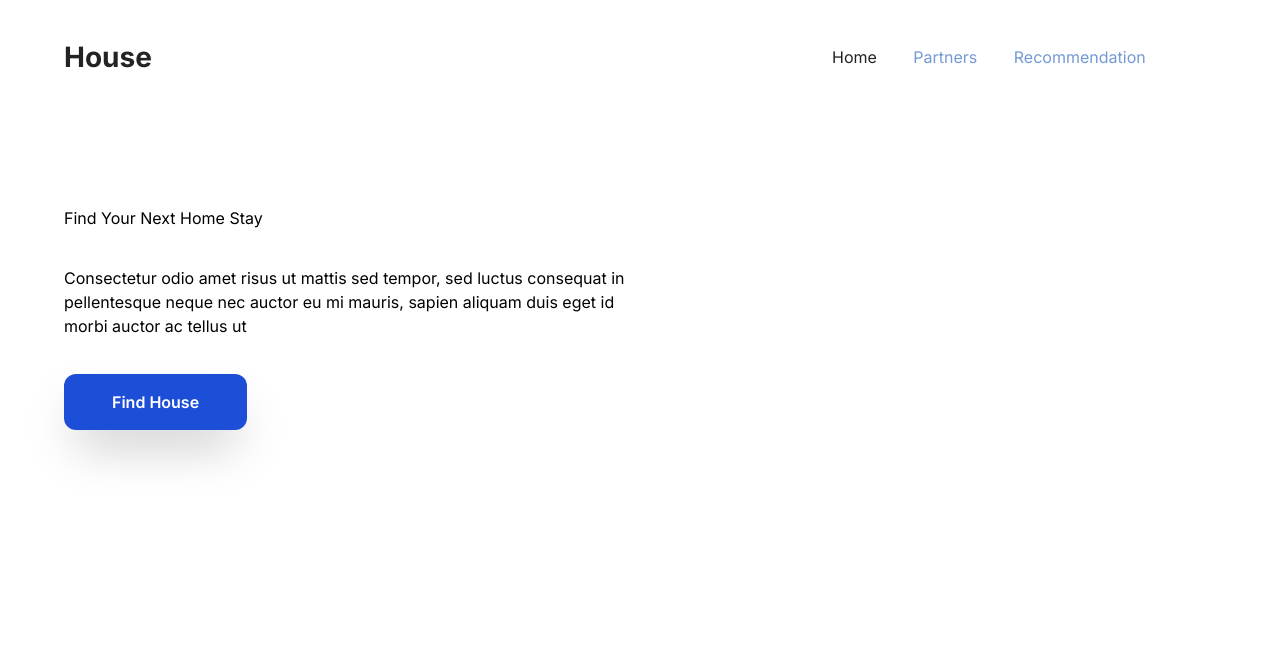
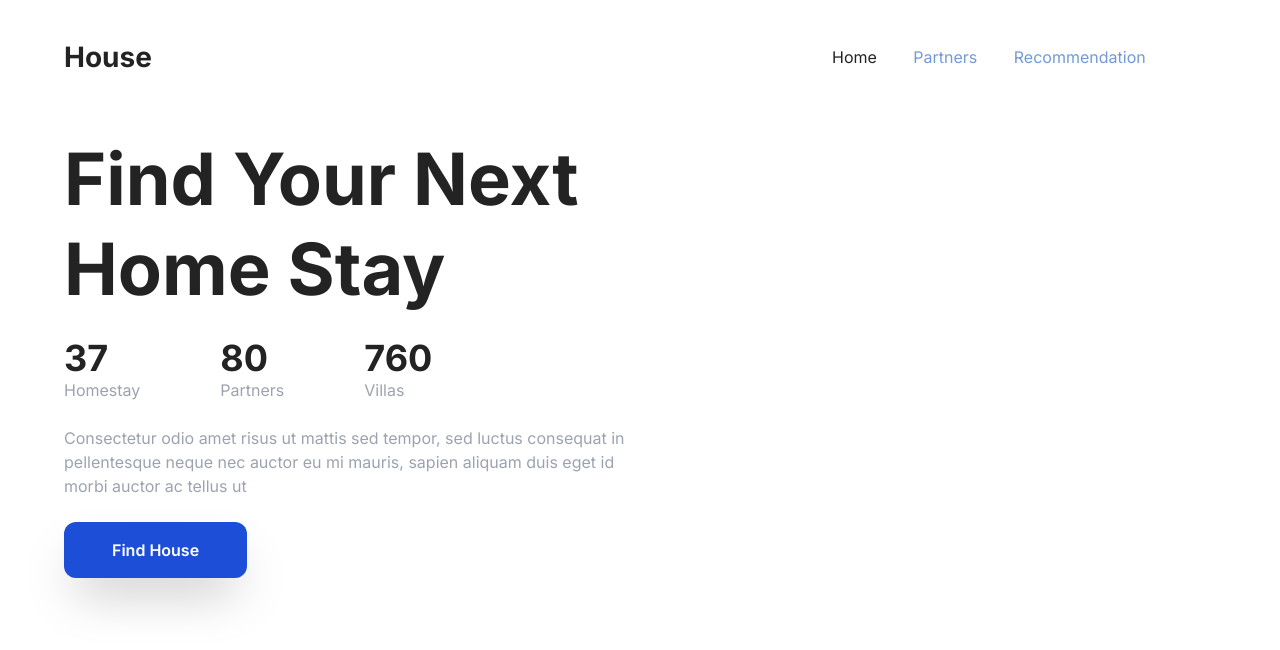
Before and after one commit to asrafilll/houserealestate, a website built with Vite: page index.html in a window 1280 px wide. Built offline with nearby package versions, Linux system fonts and the light colour scheme.

Commit message:
hero section half done

```diff
--- a/index.html
+++ b/index.html
@@ -16,7 +16,7 @@
 
   <body class=" max-w-6xl mx-auto font-inter">
     <nav class="mt-9 flex items-center">
-      <div class="text-3xl text-gray-850 font-bold w-2/3">House</div>
+      <div class="text-3.5xl text-gray-850 font-bold w-2/3">House</div>
       <div class="w-1/3 space-x-8 text-blue-450">
         <a href="index.html" class="text-gray-850">Home</a>
         <a href="#" class="">Partners</a>
@@ -26,10 +26,23 @@
 
     <main>
       <section id="hero">
-        <div class="w-1/2 mt-32 space-y-9">
-            <h1 class="text-7xl">Find Your Next Home Stay</h1>
-            <div></div>
-            <p>Consectetur odio amet risus ut mattis sed tempor, sed luctus consequat in pellentesque neque nec auctor eu mi mauris, sapien aliquam duis eget id morbi auctor ac tellus ut</p>
+        <div class="w-1/2 mt-14 space-y-6">
+            <h1 class="text-7xl font-bold leading-tight text-gray-850">Find Your Next Home Stay</h1>
+            <div class="flex space-x-20">
+                <div>
+                    <h3 class="text-gray-850 text-4xl font-bold">37</h3>
+                    <p class="text-gray-400">Homestay</p>
+                </div>
+                <div>
+                    <h3 class="text-gray-850 text-4xl font-bold">80</h3>
+                    <p class="text-gray-400">Partners</p>
+                </div>
+                <div>
+                    <h3 class="text-gray-850 text-4xl font-bold">760</h3>
+                    <p class="text-gray-400">Villas</p>
+                </div>
+            </div>
+            <p class="text-gray-400">Consectetur odio amet risus ut mattis sed tempor, sed luctus consequat in pellentesque neque nec auctor eu mi mauris, sapien aliquam duis eget id morbi auctor ac tellus ut</p>
             <a href="#" class="inline-block px-12 py-4 bg-blue-700 text-white font-semibold rounded-xl shadow-2xl">Find House</a>
         </div>
         <div class="w-1/2"></div>
--- a/tailwind.config.js
+++ b/tailwind.config.js
@@ -2,12 +2,12 @@ module.exports = {
   purge: [],
   darkMode: false, // or 'media' or 'class'
   theme: {
-    fontSize: {
-      '3xl' : '28px',
-    },
     extend: {
       fontFamily: {
         'inter': ['Inter', 'sans-serif'],
+      },
+      fontSize: {
+        '3.5xl' : '28px',
       },
       colors : {
         gray: {
```
